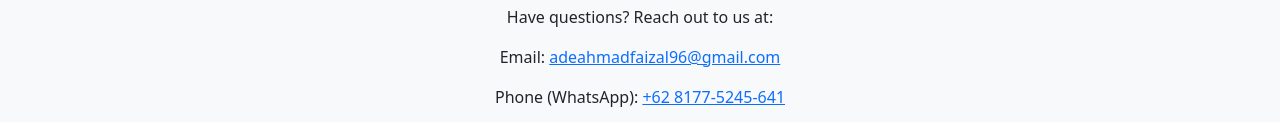
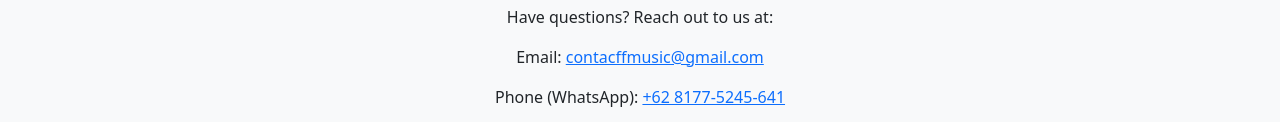
Before and after one commit to Faiz14-uii/FF-Music, a plain HTML site: page index.html in a window 1280 px wide. Shown: the part 2518-2640 px from the top of the page. Drawn offline with nearby package versions, Linux system fonts and the light colour scheme.

Commit message:
Update index.html
Signed-off-by: Faiz14-uii <23611112@students.uii.ac.id>

```diff
--- a/index.html
+++ b/index.html
@@ -169,7 +169,7 @@
       <div class="container text-center">
         <h2>Contact Us</h2>
         <p>Have questions? Reach out to us at:</p>
-        <p>Email: <a href="mailto:adeahmadfaizal96@gmail.com">adeahmadfaizal96@gmail.com</a></p>
+        <p>Email: <a href="mailto:adeahmadfaizal96@gmail.com">contacffmusic@gmail.com</a></p>
         <p>Phone (WhatsApp): <a href="https://wa.me/6281775245641" target="_blank">+62 8177-5245-641</a></p>
       </div>
     </footer>
```
